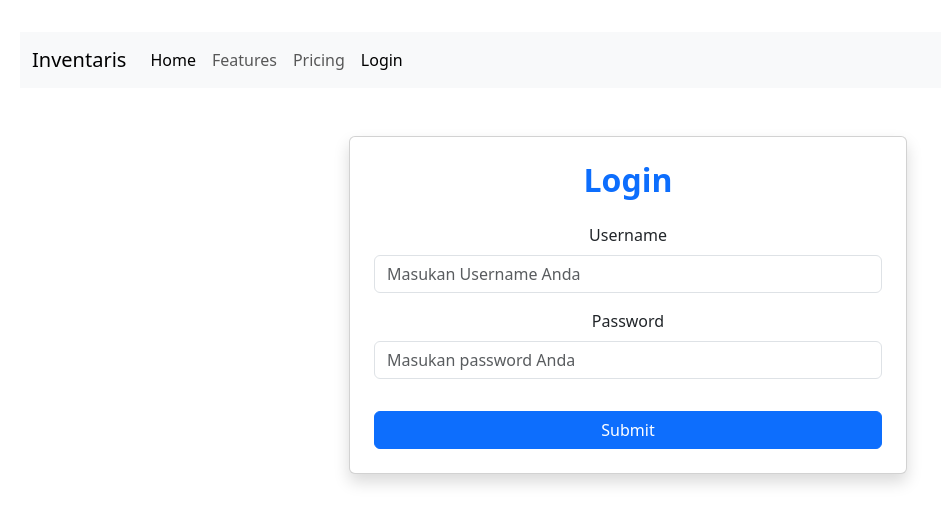
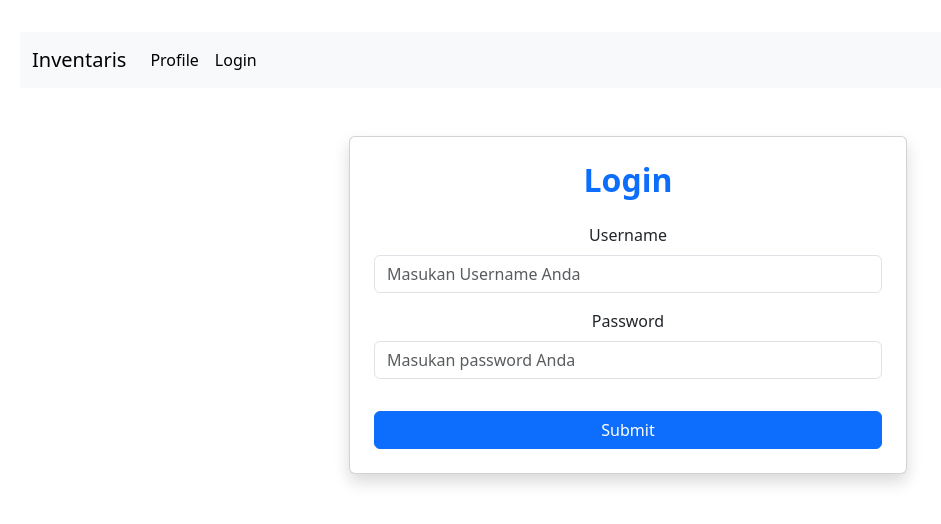
Before and after one commit to Abdurrahman778/React-Consume-API, a React (Vite) app: page /login in a window 1280 px wide. Shown: the top 524 px of the page, without its empty margins (12-953 px from the left). Built offline with nearby package versions, Linux system fonts and the light colour scheme.

Commit message:
add features | login error message

```diff
--- a/src/components/Navbar.jsx
+++ b/src/components/Navbar.jsx
@@ -22,22 +22,12 @@ export default function Navbar() {
         <div className="collapse navbar-collapse" id="navbarNav">
           <ul className="navbar-nav">
             <li className="nav-item">
-              <a className="nav-link active" aria-current="page" href="#">
-                Home
-              </a>
+              <Link to='/profile' className="nav-link active">
+                Profile
+              </Link>
             </li>
             <li className="nav-item">
-              <a className="nav-link" href="#">
-                Features
-              </a>
-            </li>
-            <li className="nav-item">
-              <a className="nav-link" href="#">
-                Pricing
-              </a>
-            </li>
-            <li className="nav-item">
-              <Link to='/login' className="nav-link active" href="/login">
+              <Link to='/login' className="nav-link active">
                 Login
               </Link>
             </li>
--- a/src/pages/Login.jsx
+++ b/src/pages/Login.jsx
@@ -1,5 +1,5 @@
-import axios from 'axios';
-import React, { useState } from 'react'
+import axios from "axios";
+import React, { useState } from "react";
 
 export default function Login() {
   // state : menyimpan data di project react
@@ -7,46 +7,67 @@ export default function Login() {
   // useState(): membuat state dan nilai default
   const [login, setLogin] = useState({
     username: "",
-        password: ""
+    password: "",
   });
+
+  const [error, setError] = useState(false);
 
   function loginProcess(e) {
     e.preventDefault();
-        axios.post("http://localhost:2222/login", login)
-        .then(res => {
-            console.log(res)
+    axios
+      .post("http://localhost:8000/login", login)
+      .then((res) => {
+        console.log(res);
       })
-        .catch(err => {
-            console.log(err)
-        })
+      .catch((error) => {
+        setError(error.response.data);
+        console.log(error.response.data);
+      });
   }
-    return ( //class menjadi classname
+  return (
+    //class menjadi classname
     <div className="d-flex justify-content-center align-items-center mt-5">
       <form className="card shadow p-4 w-50" onSubmit={loginProcess}>
         <h2 className="text-center fw-bold text-primary mb-4">Login</h2>
+        {Object.keys(error).length > 0 ? (
+          <div className="alert alert-danger m-2 p-2">
+            <ol>
+              {Object.entries(error.data).map(([key, value]) => (
+                <li>{value}</li>
+              ))}
+            </ol>
+          </div>
+        ) : ''
+        }
         <div className="mb-3">
-                    <label htmlFor="username" className="form-label">Username</label>
+          <label htmlFor="username" className="form-label">
+            Username
+          </label>
           <input
             type="text"
             id="username"
             className="form-control w-100"
-                        placeholder='Masukan Username Anda'
-                        onChange={(e) => setLogin({...login, username: e.target.value})}
+            placeholder="Masukan Username Anda"
+            onChange={(e) => setLogin({ ...login, username: e.target.value })}
           />
           {/* onchange: ketikan input berubah nilai value, data dari state login dikeluarkan (...login), diganti bagian username menjadi value input terbaru (e.target.value) */}
         </div>
         <div className="mb-3">
-                    <label htmlFor="email" className="form-label">Password</label>
+          <label htmlFor="email" className="form-label">
+            Password
+          </label>
           <input
             type="text"
             id="password"
             className="form-control w-100"
-                        placeholder='Masukan password Anda'
-                        onChange={(e) => setLogin({...login, password: e.target.value})}
+            placeholder="Masukan password Anda"
+            onChange={(e) => setLogin({ ...login, password: e.target.value })}
           />
         </div>
         <div className="mt-3">
-                    <button className="btn btn-primary w-100 text-center" type='submit'>Submit</button>
+          <button className="btn btn-primary w-100 text-center" type="submit">
+            Submit
+          </button>
         </div>
       </form>
     </div>
--- /dev/null
+++ b/src/pages/Profile.jsx
@@ -0,0 +1,29 @@
+import React from "react";
+// import Seno from "./assets/images/seno.png";
+
+
+export default function Profile() {
+  return (
+    <div className="container-fluid d-flex justify-content-center align-items-center vh-100">
+      <div className="card text-center" style={{ width: "50%", maxWidth: "800px" }}>
+        <img
+          src="https://avatars.githubusercontent.com/u/150973246?v=4"
+          className="card-img-top"
+          alt="Banner"
+        />
+        <div className="card-header">Profile</div>
+        <div className="card-body">
+          <h5 className="card-title">Email : Abdurrahman@gmail.com</h5>
+          <h5 className="card-title">Username : Abdurrahman</h5>
+          <h5 className="card-title">Role: ATMIN</h5>
+          <h5 className="card-title">Status: Jomblo</h5>
+          {/* <p className="card-text">
+            With supporting text below as a natural lead-in to additional content.
+          </p>
+          <a href="#" className="btn btn-primary">Go somewhere</a> */}
+        </div>
+        {/* <div className="card-footer text-body-secondary">2 days ago</div> */}
+      </div>
+    </div>
+  );
+}
--- a/src/routes/index.jsx
+++ b/src/routes/index.jsx
@@ -1,6 +1,7 @@
 import { createBrowserRouter, BrowserRouter as Router } from "react-router-dom";
 import App from "../App";
 import Login from "../pages/Login";
+import Profile from "../pages/Profile";
 import Template from "../layouts/template";
 
 export const router = createBrowserRouter([
@@ -12,6 +13,7 @@ export const router = createBrowserRouter([
     children: [
       { path: "/", element: <App /> },
       { path: "/login", element: <Login /> },
+      { path: "/profile", element: <Profile /> },
     ],
 },
 ]);
```
Also changed, not shown: src/assets/images/seno.jpg (added). Lines whose indentation alone changed are shown as unchanged.
